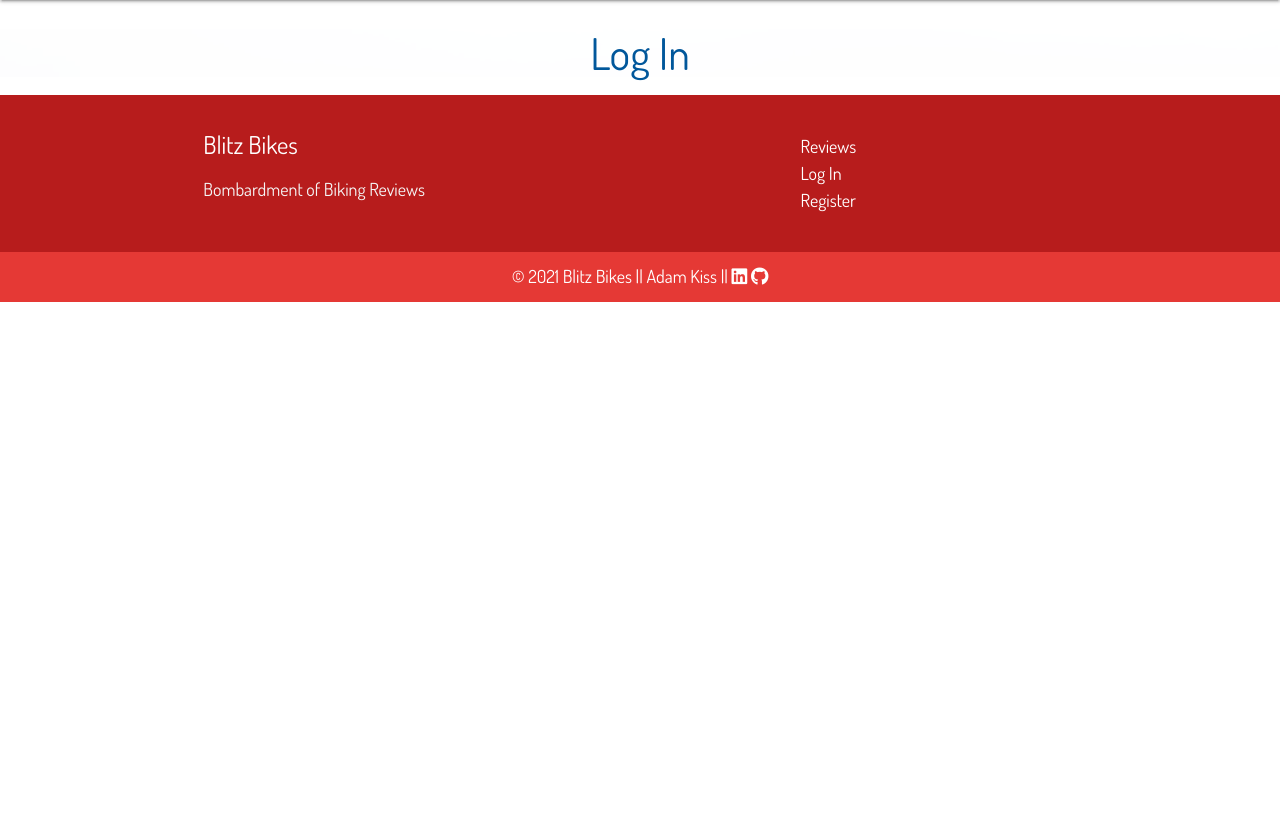
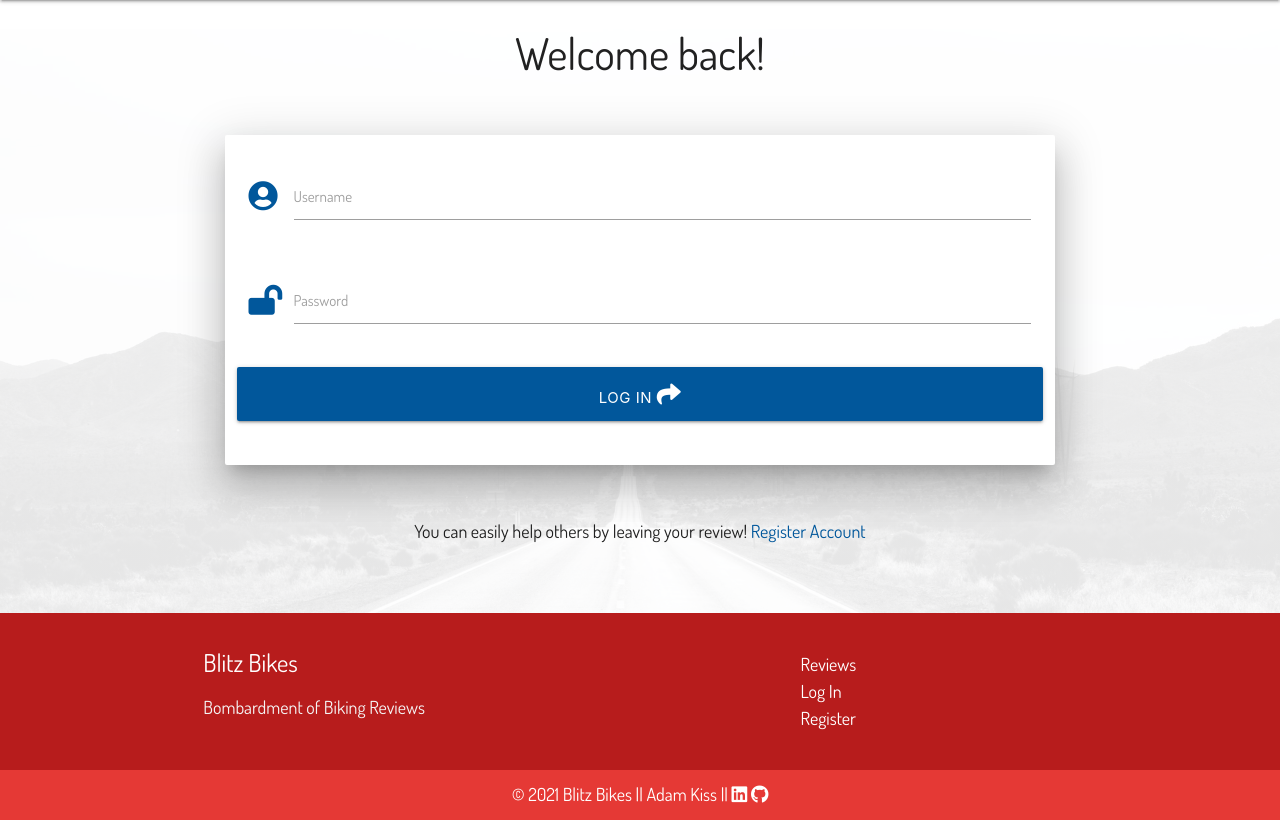
Before and after one commit to Adamsky94/Blitz_Bikes, a Flask app: page /login in a window 1280 px wide. Shown: the part 64-884 px from the top of the page. Before the commit the page ends 366 px from the top, so only its background shows below. Run offline with Flask 2, Linux system fonts and the light colour scheme; some libraries are stand-ins or nearby versions; some web fonts are replaced.

Commit message:
Updated content

```diff
--- a/templates/login.html
+++ b/templates/login.html
@@ -1,7 +1,46 @@
 {% extends "base.html" %}
 {% block content %}
+<!--Base code from Data Centric Development mini project from Code Institute-->
+    <h3 class="center-align p-b">Welcome back!</h3>
 
-    <h3 class="light-blue-text text-darken-4 center-align">Log In</h3>
+    <div class="row">
+        <form class="col s12 m8 offset-m2" method="POST" action="{{ url_for('login') }}">
+            <div class="card-panel z-depth-5">
+                <!-- username -->
+                <div class="row">
+					<div class="input-field col s12">
+						<i class="fas fa-user-circle prefix light-blue-text text-darken-4"></i>
+						<input id="username" name="username" type="text" minlength="5"
+                            maxlength="15" pattern="^[a-zA-Z0-9]{5,15}$" class="validate" required>
+						<label for="username">Username</label>
+					</div>
+                </div>
+                <!-- passowrd -->
+                <div class="row">
+                    <div class="input-field col s12">
+						<i class="fas fa-lock-open prefix light-blue-text text-darken-4"></i>
+                        <input id="password" name="password" type="password" minlength="5"
+                            maxlength="15" pattern="^[a-zA-Z0-9]{5,15}$" class="validate" required>
+                        <label for="password">Password</label>
+                    </div>
+                </div>
+                <!-- login -->
+                <div class="row">
+                    <button type="submit" class="col s12 btn-large light-blue darken-4 text-shadow">
+                        Log In <i class="fas fa-share"></i>
+                    </button>
+                </div>
+            </div>
+        </form>
+    </div>
 
+    <div class="row p-b">
+        <div class="col s12">
+            <p class="center-align">
+                You can easily help others by leaving your review!
+                <a href="{{ url_for('register') }}" class="light-blue-text text-darken-4">Register Account</a>
+            </p>
+        </div>
+    </div>
 
 {% endblock %}
```
